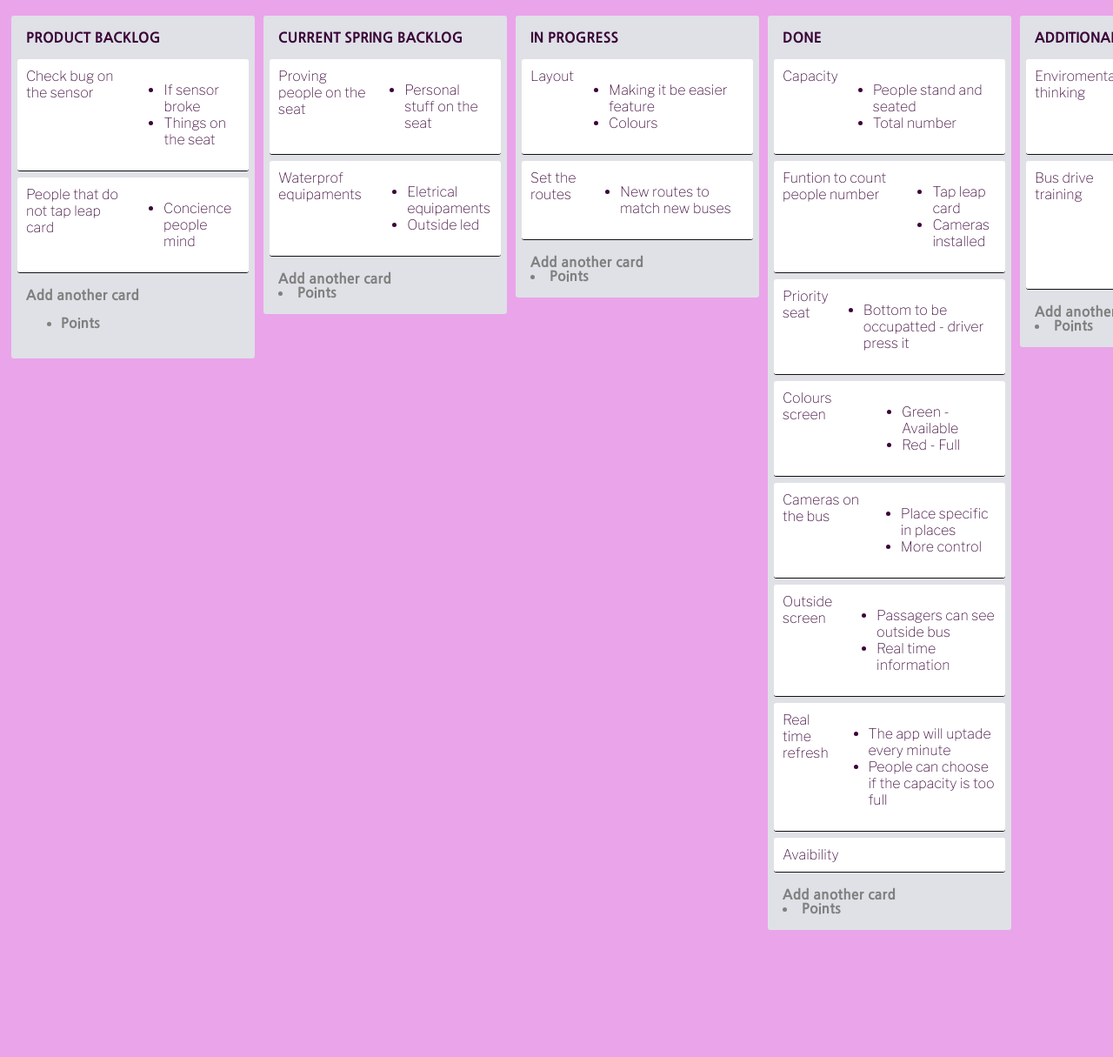
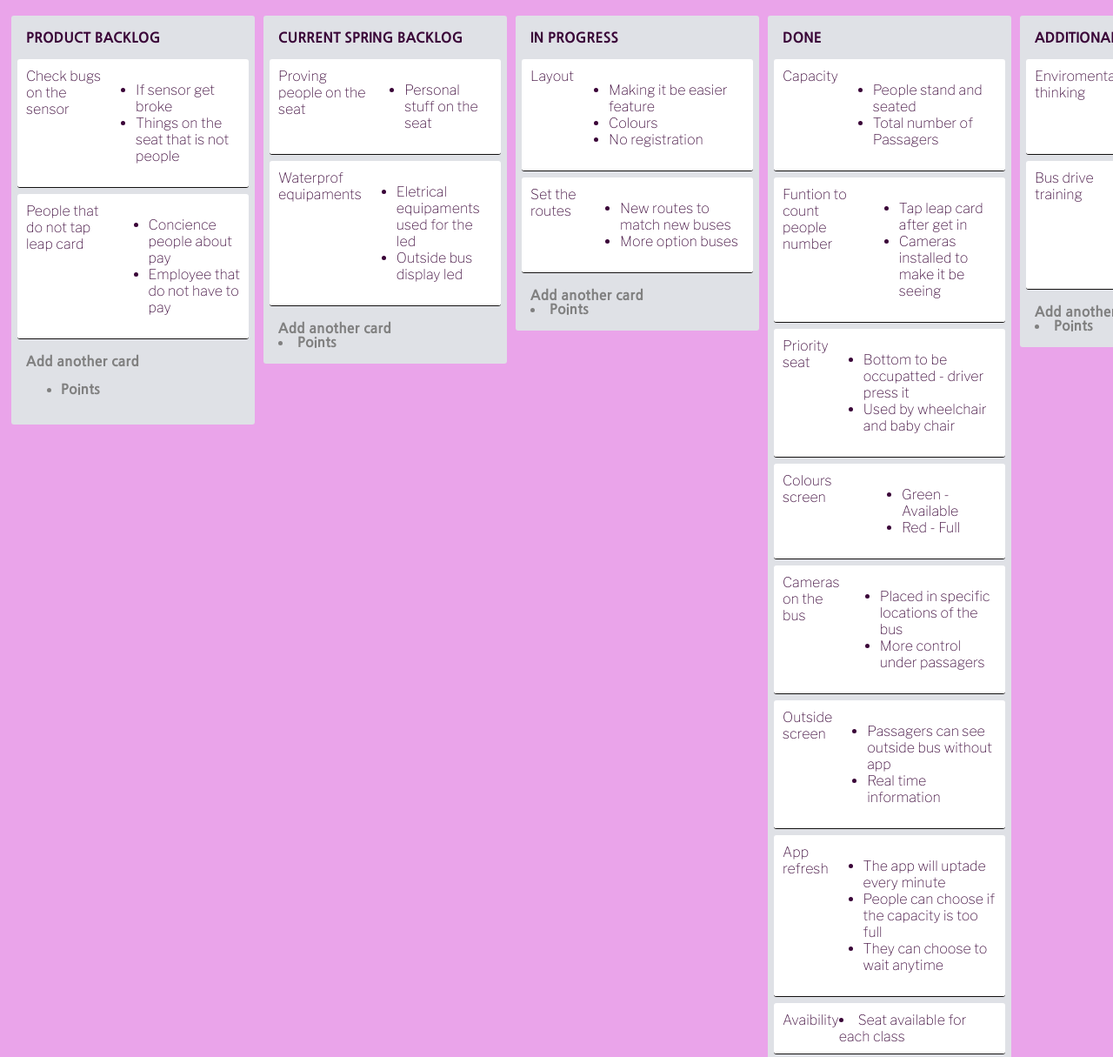
Before and after one commit to MorganeTassoneiro/csp-ps_ca3, a plain HTML site: page index.html in a window 1280 px wide. Shown: the top 1215 px of the page at 87% size. Before the commit the page ends 1087 px from the top, so only its background shows below. Drawn offline with nearby package versions, Linux system fonts and the light colour scheme.

Commit message:
Trying to explain the cards better for easy understanding

```diff
--- a/index.html
+++ b/index.html
@@ -17,21 +17,21 @@
   <div class="list">
     <div class="title removable editable">PRODUCT BACKLOG</div>
     <div class="content">
-      <div class="card removable editable">Check bug on the sensor
+      <div class="card removable editable">Check bugs on the sensor
         <ul class="fa-ul">
-          <li class="fa-li"<i class="fa-solid fa-check-square"></i>If sensor broke</li>
-          <li class="fa-li"<i class="fa-solid fa-check-square"></i>Things on the seat</li>
+          <li class="fa-li"<i class="fa-solid fa-check-square"></i>If sensor get broke</li>
+          <li class="fa-li"<i class="fa-solid fa-check-square"></i>Things on the seat that is not people</li>
         </ul>
       </div>
       <div class="card removable editable" style="">People that do not tap leap card
         <ul class="fa-ul">
-          <li class="fa-li"<i class="fa-solid fa-check-square"></i>Concience people mind</li>
+          <li class="fa-li"<i class="fa-solid fa-check-square"></i>Concience people about pay</li>
+          <li class="fa-li"<i class="fa-solid fa-check-square"></i>Employee that do not have to pay</li>
         </ul>
       </div> </div>
     <div class="add-card editable">Add another card
       <ul class="fa-ul">
         <li class="fa-li"<i class="fa-solid fa-check-square"></i>Points</li>
-
       </ul>
     </div>
 
@@ -46,8 +46,8 @@
       </div>
       <div class="card removable editable" style="">Waterprof equipaments
         <ul class="fa-ul">
-          <li class="fa-li"<i class="fa-solid fa-check-square"></i>Eletrical equipaments</li>
-          <li class="fa-li"<i class="fa-solid fa-check-square"></i>Outside led</li>
+          <li class="fa-li"<i class="fa-solid fa-check-square"></i>Eletrical equipaments used for the led</li>
+          <li class="fa-li"<i class="fa-solid fa-check-square"></i>Outside bus display led</li>
         </ul>
       </div> </div>
     <div class="add-card editable">Add another card
@@ -62,11 +62,13 @@
         <ul class="fa-ul">
           <li class="fa-li"<i class="fa-solid fa-check-square"></i>Making it be easier feature</li>
           <li class="fa-li"<i class="fa-solid fa-check-square"></i>Colours</li>
+          <li class="fa-li"<i class="fa-solid fa-check-square"></i>No registration</li>
         </ul>
       </div>
       <div class="card removable editable" style="">Set the routes
         <ul class="fa-ul">
           <li class="fa-li"<i class="fa-solid fa-check-square"></i>New routes to match new buses</li>
+          <li class="fa-li"<i class="fa-solid fa-check-square"></i>More option buses</li>
         </ul>
       </div> </div>
     <div class="add-card editable">Add another card
@@ -79,17 +81,18 @@
     <div class="content">
       <div class="card removable editable">Capacity<ul class="fa-ul">
         <li class="fa-li"<i class="fa-solid fa-check-square"></i>People stand and seated</li>
-        <li class="fa-li"<i class="fa-solid fa-check-square"></i>Total number</li>
+        <li class="fa-li"<i class="fa-solid fa-check-square"></i>Total number of Passagers</li>
       </ul></div>
       <div class="card removable editable">Funtion to count people number
         <ul class="fa-ul">
-          <li class="fa-li"<i class="fa-solid fa-check-square"></i>Tap leap card </li>
-          <li class="fa-li"<i class="fa-solid fa-check-square"></i>Cameras installed</li>
+          <li class="fa-li"<i class="fa-solid fa-check-square"></i>Tap leap card after get in </li>
+          <li class="fa-li"<i class="fa-solid fa-check-square"></i>Cameras installed to make it be seeing</li>
         </ul>
       </div>
       <div class="card removable editable">Priority seat
         <ul class="fa-ul">
         <li class="fa-li"<i class="fa-solid fa-check-square"></i>Bottom to be occupatted - driver press it</li>
+        <li class="fa-li"<i class="fa-solid fa-check-square"></i>Used by wheelchair and baby chair</li>
       </ul>
       </div>
       <div class="card removable editable">Colours screen
@@ -100,23 +103,27 @@
       </div>
       <div class="card removable editable">Cameras on the bus
         <ul class="fa-ul">
-          <li class="fa-li"<i class="fa-solid fa-check-square"></i>Place specific in places</li>
-          <li class="fa-li"<i class="fa-solid fa-check-square"></i>More control</li>
+          <li class="fa-li"<i class="fa-solid fa-check-square"></i>Placed in specific locations of the bus</li>
+          <li class="fa-li"<i class="fa-solid fa-check-square"></i>More control under passagers</li>
         </ul>
       </div>
       <div class="card removable editable">Outside screen
         <ul class="fa-ul">
-          <li class="fa-li"<i class="fa-solid fa-check-square"></i>Passagers can see outside bus</li>
+          <li class="fa-li"<i class="fa-solid fa-check-square"></i>Passagers can see outside bus without app</li>
           <li class="fa-li"<i class="fa-solid fa-check-square"></i>Real time information</li>
         </ul>
       </div>
-      <div class="card removable editable">Real time refresh
+      <div class="card removable editable">App refresh
+
         <ul class="fa-ul">
           <li class="fa-li"<i class="fa-solid fa-check-square"></i>The app will uptade every minute</li>
           <li class="fa-li"<i class="fa-solid fa-check-square"></i>People can choose if the capacity is too full</li>
+          <li class="fa-li"<i class="fa-solid fa-check-square"></i>They can choose to wait anytime</li>
         </ul>
       </div>
-      <div class="card removable editable">Avaibility</div> </div>
+      <div class="card removable editable">Avaibility
+        <li class="fa-li"<i class="fa-solid fa-check-square"></i>Seat available for each class</li>
+      </div> </div>
       <div class="add-card editable">Add another card
         <li class="fa-li"<i class="fa-solid fa-check-square"></i>Points</li>
       </div>
@@ -128,6 +135,7 @@
           <div class="card removable editable">Enviromental thinking
             <ul class="fa-ul">
               <li class="fa-li"<i class="fa-solid fa-check-square"></i>Makes it do not affect the enviroment</li>
+
             </ul>
           </div>
           <div class="card removable editable" style="">Bus drive training
```
